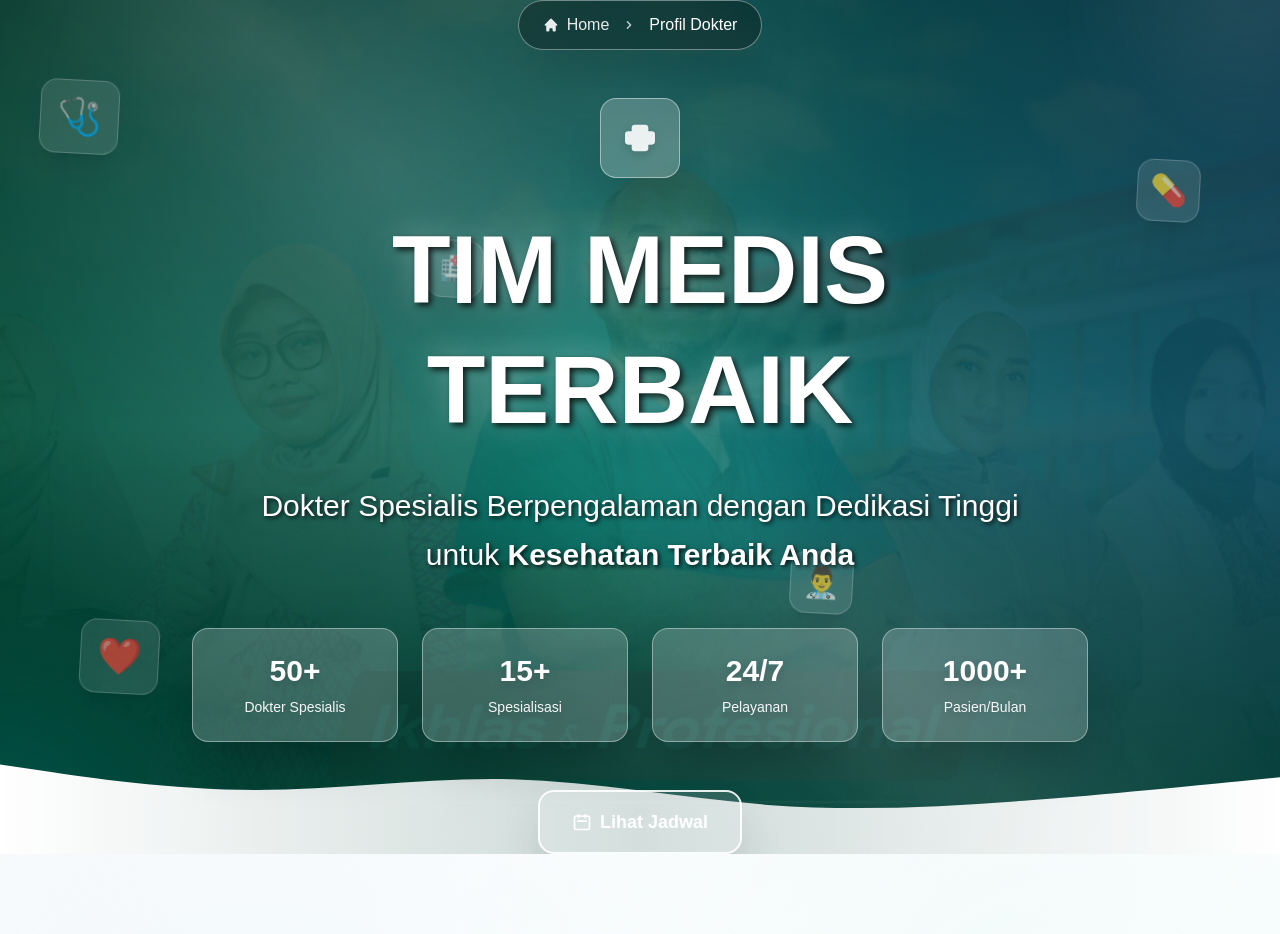
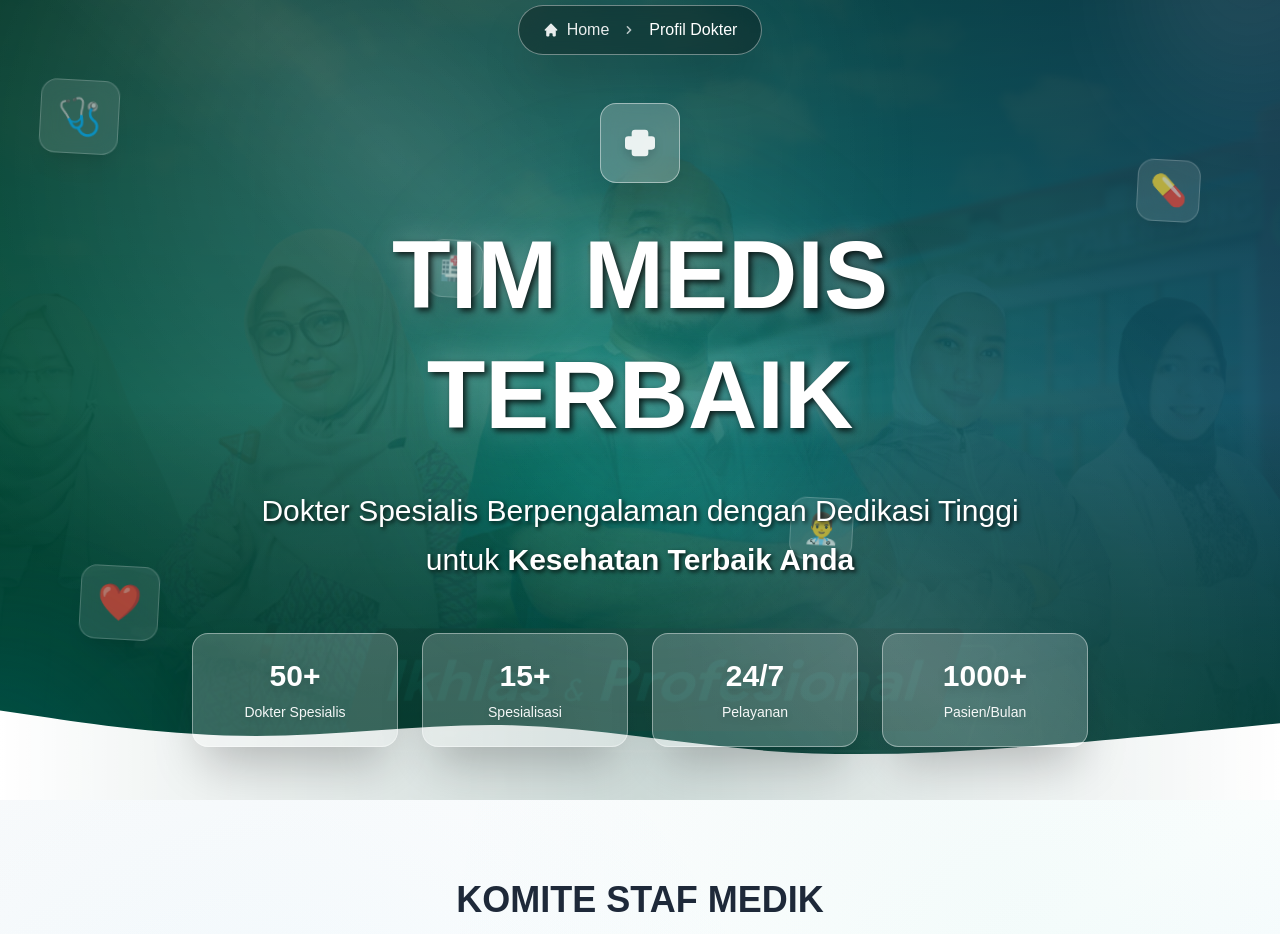
Before and after one commit to Kokorody/Web-profile-Bhayangkara, a Next.js app in the folder frontend/: page /dokter in a window 1280 px wide. Shown: the top 934 px of the page. Built offline with nearby package versions, Linux system fonts and the light colour scheme.

Commit message:
refactor: remove enhanced CTA buttons from DoctorPage

```diff
--- a/frontend/src/app/dokter/page.tsx
+++ b/frontend/src/app/dokter/page.tsx
@@ -140,18 +140,6 @@ const DoctorPage = () => {
                 <div className="text-white/95 text-sm drop-shadow-md font-medium">Pasien/Bulan</div>
               </div>
             </div>
-
-            {/* Enhanced CTA Buttons */}
-            <div className="flex flex-col sm:flex-row gap-4 justify-center animate-fade-in-up delay-1200">
-              <button className="group border-2 border-white/90 bg-white/15 backdrop-blur-md text-white px-8 py-4 rounded-2xl font-bold text-lg hover:bg-white hover:text-emerald-600 transition-all duration-300 transform hover:scale-105 shadow-2xl">
-                <span className="flex items-center justify-center">
-                  <svg className="w-5 h-5 mr-2 group-hover:animate-spin" fill="none" stroke="currentColor" viewBox="0 0 24 24">
-                    <path strokeLinecap="round" strokeLinejoin="round" strokeWidth={2} d="M8 7V3m8 4V3m-9 8h10M5 21h14a2 2 0 002-2V7a2 2 0 00-2-2H5a2 2 0 00-2 2v12a2 2 0 002 2z"/>
-                  </svg>
-                  Lihat Jadwal
-                </span>
-              </button>
-            </div>
           </div>
         </div>
 
```
